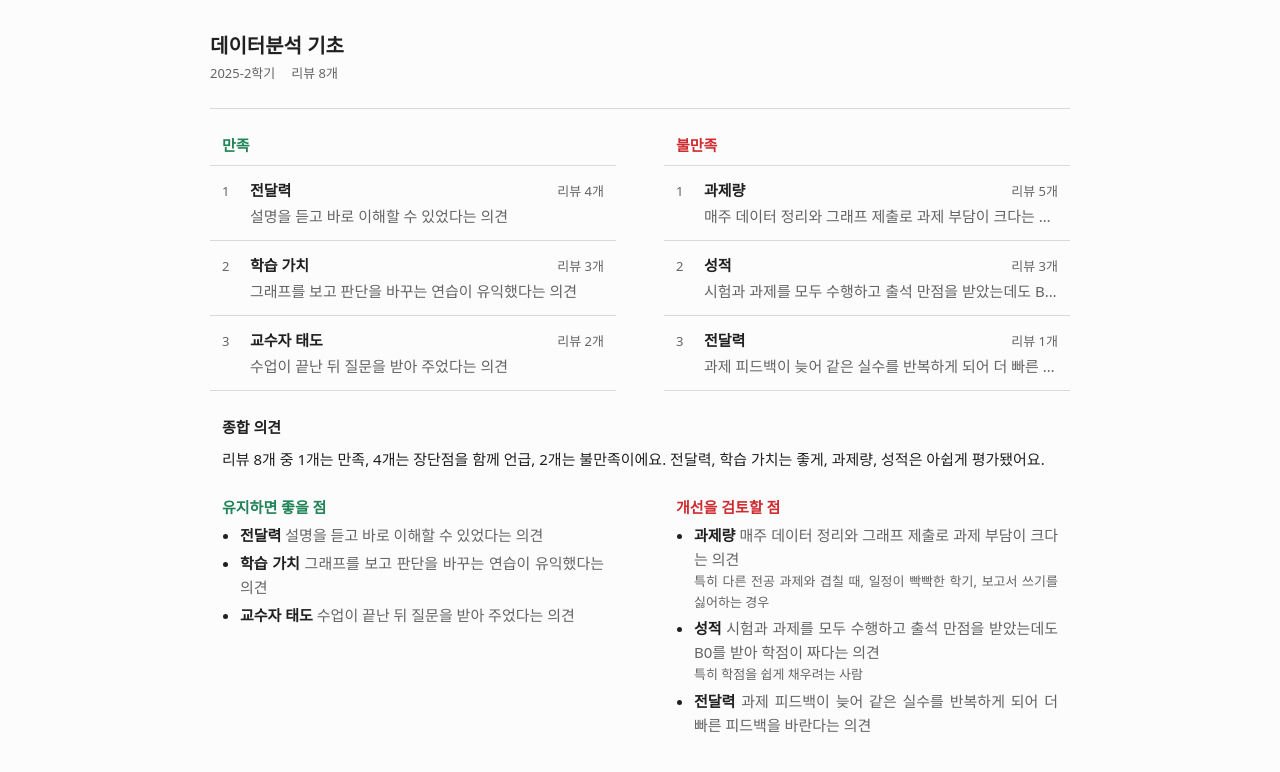
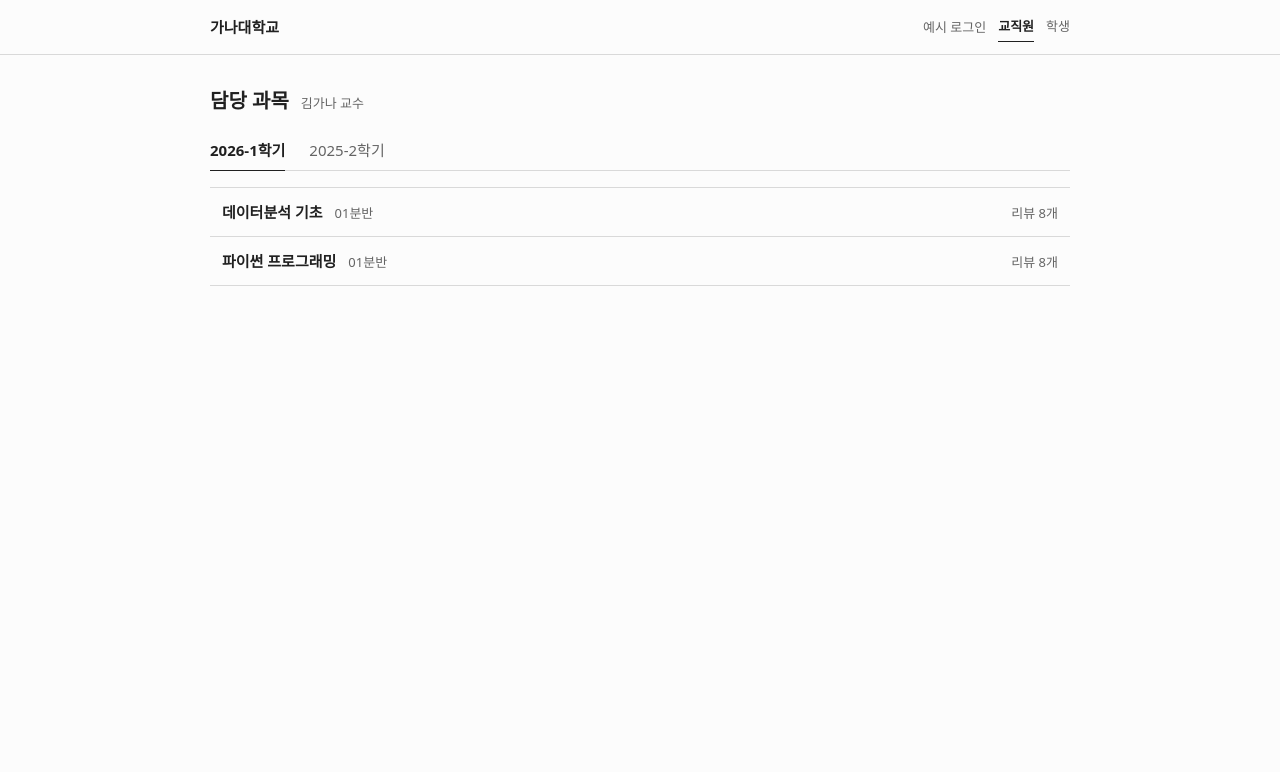
Before and after one commit to sanjune2/team_project, a React (Vite) app in the folder frontend/: page / in a window 1280 px wide. Shown: the top 772 px of the page. Built offline with nearby package versions, Linux system fonts and the light colour scheme.

Commit message:
feat: 가나대학교 포털 레퍼런스 페이지 (예시 로그인, 학기별 담당 과목, 과목 검색)

```diff
--- a/frontend/src/App.jsx
+++ b/frontend/src/App.jsx
@@ -21,5 +21,14 @@ export default function App() {
   const hash = useHash();
 
   if (hash === "#analyze") return <AnalyzePage labels={labels} />;
-  return <ReferencePage labels={labels} mode={hash === "#learner" ? "learner" : "instructor"} />;
+
+  // 포털 상단 예시 로그인 전환 = 주소 끝 # 바꾸기 (교직원: 없음 / 학생: #learner)
+  const mode = hash === "#learner" ? "learner" : "instructor";
+  const changeMode = (next) => {
+    if (next === mode) return;
+    if (next === "learner") window.location.hash = "learner";
+    else history.pushState(null, "", window.location.pathname + window.location.search);
+    window.dispatchEvent(new HashChangeEvent("hashchange"));
+  };
+  return <ReferencePage labels={labels} mode={mode} onModeChange={changeMode} />;
 }
--- /dev/null
+++ b/frontend/src/components/portal/InstructorHome.jsx
@@ -0,0 +1,52 @@
+// 교직원: 학기 선택 → 담당 과목 목록 (학기 파일)
+export default function InstructorHome({ professor, semester: picked, onSemester, onSelect }) {
+  const courses = professor?.courses ?? [];
+  const semesters = [...new Set(courses.map((c) => c.semester))].sort().reverse();
+  const semester = semesters.includes(picked) ? picked : semesters[0];
+  const list = courses.filter((c) => c.semester === semester);
+
+  return (
+    <section>
+      <div className="pt-title">
+        <h1>담당 과목</h1>
+        {professor && <p className="pt-sub">{professor.name} 교수</p>}
+      </div>
+
+      {semesters.length > 0 && (
+        <div className="pt-tabs" role="group" aria-label="학기">
+          {semesters.map((s) => (
+            <button
+              key={s}
+              type="button"
+              className="pt-tab num"
+              aria-pressed={s === semester}
+              onClick={() => onSemester(s)}
+            >
+              {s}학기
+            </button>
+          ))}
+        </div>
+      )}
+
+      {list.length === 0 ? (
+        <p className="pt-empty">이 학기에 분석된 과목이 없어요.</p>
+      ) : (
+        <ul className="pt-list">
+          {list.map((c) => (
+            <li key={c.file}>
+              <button
+                type="button"
+                className="pt-row"
+                onClick={() => onSelect({ file: c.file, title: c.course_name, meta: [`${c.semester}학기`, `${c.section_id}분반`] })}
+              >
+                <span className="pt-row-name">{c.course_name}</span>
+                <span className="pt-row-sub num">{c.section_id}분반</span>
+                <span className="pt-row-count num">리뷰 {c.review_count}개</span>
+              </button>
+            </li>
+          ))}
+        </ul>
+      )}
+    </section>
+  );
+}
--- /dev/null
+++ b/frontend/src/components/portal/LearnerHome.jsx
@@ -0,0 +1,46 @@
+// 학생: 과목 검색 → "과목 + 담당 교수" 목록 (전체 학기 합산 파일)
+const normalize = (s) => (s ?? "").replace(/\s+/g, "").toLowerCase();
+
+export default function LearnerHome({ courses, query, onQuery, onSelect }) {
+  const q = normalize(query);
+  const list = q
+    ? courses.filter((c) => normalize(c.course_name).includes(q) || normalize(c.professor_name).includes(q))
+    : courses;
+
+  return (
+    <section>
+      <div className="pt-title">
+        <h1>강의평 분석</h1>
+      </div>
+
+      <input
+        type="search"
+        className="pt-search"
+        placeholder="과목명 또는 교수명"
+        aria-label="과목 검색"
+        value={query}
+        onChange={(e) => onQuery(e.target.value)}
+      />
+
+      {list.length === 0 ? (
+        <p className="pt-empty">검색 결과가 없어요.</p>
+      ) : (
+        <ul className="pt-list">
+          {list.map((c) => (
+            <li key={c.file}>
+              <button
+                type="button"
+                className="pt-row"
+                onClick={() => onSelect({ file: c.file, title: c.course_name, meta: [`${c.professor_name} 교수`, "전체 학기"] })}
+              >
+                <span className="pt-row-name">{c.course_name}</span>
+                <span className="pt-row-sub">{c.professor_name} 교수</span>
+                <span className="pt-row-count num">리뷰 {c.review_count}개</span>
+              </button>
+            </li>
+          ))}
+        </ul>
+      )}
+    </section>
+  );
+}
--- /dev/null
+++ b/frontend/src/components/portal/PortalHeader.jsx
@@ -0,0 +1,29 @@
+// 포털 상단: 학교명 + 예시 로그인 전환 (교직원 / 학생)
+const ROLES = [
+  { mode: "instructor", label: "교직원" },
+  { mode: "learner", label: "학생" },
+];
+
+export default function PortalHeader({ school, mode, onModeChange }) {
+  return (
+    <header className="pt-header">
+      <div className="pt-header-inner">
+        <span className="pt-school">{school}</span>
+        <div className="pt-login" role="group" aria-label="예시 로그인">
+          <span className="pt-login-label">예시 로그인</span>
+          {ROLES.map((r) => (
+            <button
+              key={r.mode}
+              type="button"
+              className="pt-role"
+              aria-pressed={mode === r.mode}
+              onClick={() => onModeChange(r.mode)}
+            >
+              {r.label}
+            </button>
+          ))}
+        </div>
+      </div>
+    </header>
+  );
+}
--- a/frontend/src/pages/ReferencePage.jsx
+++ b/frontend/src/pages/ReferencePage.jsx
@@ -1,7 +1,12 @@
 import { useEffect, useState } from "react";
 import ResultView from "../components/ResultView.jsx";
+import PortalHeader from "../components/portal/PortalHeader.jsx";
+import InstructorHome from "../components/portal/InstructorHome.jsx";
+import LearnerHome from "../components/portal/LearnerHome.jsx";
+import "../styles/portal.css";
 
-// 고객사가 보관 중인 결과 파일을 불러와 그리는 화면 (서버 호출 없음)
+// 가나대학교 포털 (고객사 연동을 보여 주는 레퍼런스 예시, 서버 호출 없음)
+// index.json으로 과목과 결과 파일을 찾고, 고른 과목의 결과 파일을 읽어 결과 화면을 그림
 // 실제 레퍼런스 데이터(reference/)가 있으면 그것을, 없으면 샘플(reference_sample/)을 씀
 const BASE = import.meta.env.BASE_URL;
 const DIRS = ["reference", "reference_sample"];
@@ -23,38 +28,93 @@ async function loadIndex() {
   throw new Error("index");
 }
 
-// mode: "instructor" → 교수 1명의 한 학기 과목 / "learner" → 과목의 전체 학기
-export default function ReferencePage({ labels, mode }) {
-  const [view, setView] = useState(null);
-  const [error, setError] = useState("");
+// mode: "instructor" 교직원 로그인 / "learner" 학생 로그인
+export default function ReferencePage({ labels, mode, onModeChange }) {
+  const [data, setData] = useState(null); // { dir, index }
+  const [indexError, setIndexError] = useState(false);
+  const [selected, setSelected] = useState(null); // { file, title, meta }
+  const [result, setResult] = useState(null);
+  const [resultError, setResultError] = useState(false);
+  // 목록으로 돌아왔을 때 고른 학기와 검색어를 유지
+  const [semester, setSemester] = useState(null);
+  const [query, setQuery] = useState("");
 
   useEffect(() => {
+    loadIndex()
+      .then(setData)
+      .catch(() => setIndexError(true));
+  }, []);
+
+  // 로그인을 바꾸면 목록으로
+  useEffect(() => {
+    setSelected(null);
+  }, [mode]);
+
+  useEffect(() => {
+    if (!selected || !data) return;
     let active = true;
-    setView(null);
-    (async () => {
-      const { dir, index } = await loadIndex();
-      let target, meta;
-      if (mode === "learner") {
-        target = index.courses[0];
-        meta = [target.professor_name, "전체 학기"];
-      } else {
-        const prof = index.professors[0];
-        target = prof.courses[0];
-        meta = [`${target.semester}학기`];
-      }
-      const result = await loadJson(`${BASE}${dir}/${target.file}`);
-      if (active) setView({ result, title: target.course_name, meta });
-    })().catch(() => active && setError("분석 결과를 불러오지 못했어요."));
+    setResult(null);
+    setResultError(false);
+    loadJson(`${BASE}${data.dir}/${selected.file}`)
+      .then((r) => {
+        if (!Array.isArray(r?.summary_by_category) || !Array.isArray(r?.reviews) || !r?.meta) throw new Error("shape");
+        if (active) setResult(r);
+      })
+      .catch(() => active && setResultError(true));
     return () => {
       active = false;
     };
-  }, [mode]);
+  }, [selected, data]);
+
+  useEffect(() => {
+    window.scrollTo(0, 0);
+  }, [selected]);
+
+  const school = data?.index.school?.replace(/\s*\(.*\)\s*$/, "") ?? "";
+
+  let body;
+  if (indexError) {
+    body = (
+      <p className="error" role="alert">
+        과목 목록을 불러오지 못했어요.
+      </p>
+    );
+  } else if (!data) {
+    body = <p className="hint">불러오는 중</p>;
+  } else if (selected) {
+    body = (
+      <>
+        <button type="button" className="pt-back" onClick={() => setSelected(null)}>
+          목록으로
+        </button>
+        {resultError && (
+          <p className="error" role="alert">
+            분석 결과를 불러오지 못했어요.
+          </p>
+        )}
+        {!result && !resultError && <p className="hint">불러오는 중</p>}
+        {result && (
+          <ResultView result={result} labels={labels} mode={mode} title={selected.title} meta={selected.meta} />
+        )}
+      </>
+    );
+  } else if (mode === "learner") {
+    body = <LearnerHome courses={data.index.courses ?? []} query={query} onQuery={setQuery} onSelect={setSelected} />;
+  } else {
+    body = (
+      <InstructorHome
+        professor={data.index.professors?.[0]}
+        semester={semester}
+        onSemester={setSemester}
+        onSelect={setSelected}
+      />
+    );
+  }
 
   return (
-    <main>
-      {!view && !error && <p className="hint">불러오는 중</p>}
-      {error && <p className="error" role="alert">{error}</p>}
-      {view && <ResultView result={view.result} labels={labels} mode={mode} title={view.title} meta={view.meta} />}
-    </main>
+    <>
+      <PortalHeader school={school} mode={mode} onModeChange={onModeChange} />
+      <main className="pt-main">{body}</main>
+    </>
   );
 }
--- /dev/null
+++ b/frontend/src/styles/portal.css
@@ -0,0 +1,55 @@
+/* 가나대학교 포털 (레퍼런스 예시). 값은 tokens.css 변수만 사용 */
+
+/* 상단: 학교명 + 예시 로그인 */
+.pt-header { border-bottom: var(--border); background: var(--bg); }
+.pt-header-inner { max-width: 860px; margin: 0 auto; padding: var(--sp-3) var(--sp-4); display: flex; align-items: center; justify-content: space-between; gap: var(--sp-4); }
+.pt-school { font-weight: var(--fw-strong); }
+.pt-login { display: flex; align-items: center; gap: var(--sp-3); font-size: var(--fs-small); }
+.pt-login-label { color: var(--text-sub); }
+
+/* 버튼 기본 스타일(App.css) 초기화 */
+.pt-role, .pt-tab, .pt-row, .pt-back { all: unset; box-sizing: border-box; cursor: pointer; }
+.pt-role:focus-visible, .pt-tab:focus-visible, .pt-row:focus-visible, .pt-back:focus-visible { outline: 0.5px solid var(--line-strong); outline-offset: 2px; }
+
+.pt-role { color: var(--text-sub); padding: var(--sp-1) 0; border-bottom: 1px solid transparent; }
+.pt-role:hover { color: var(--text); }
+.pt-role[aria-pressed="true"] { color: var(--text); font-weight: var(--fw-strong); border-bottom-color: var(--text); }
+
+.pt-main { word-break: keep-all; }
+
+/* 목록 화면 제목 */
+.pt-title { display: flex; align-items: baseline; gap: var(--sp-3); padding-bottom: var(--sp-4); }
+.pt-title h1 { font-size: var(--fs-title); font-weight: var(--fw-strong); line-height: var(--lh-tight); margin: 0; }
+.pt-sub { margin: 0; color: var(--text-sub); font-size: var(--fs-small); }
+
+/* 학기 선택 */
+.pt-tabs { display: flex; gap: var(--sp-5); border-bottom: var(--border); }
+.pt-tab { padding: var(--sp-2) 0; color: var(--text-sub); border-bottom: 1px solid transparent; margin-bottom: -0.5px; }
+.pt-tab:hover { color: var(--text); }
+.pt-tab[aria-pressed="true"] { color: var(--text); font-weight: var(--fw-strong); border-bottom-color: var(--text); }
+
+/* 검색 */
+.pt-search { box-sizing: border-box; width: 100%; padding: var(--sp-2) var(--sp-3); font: inherit; color: var(--text); background: var(--bg); border: var(--border); border-radius: var(--radius-control); }
+.pt-search:focus { outline: 0.5px solid var(--line-strong); }
+.pt-search::placeholder { color: var(--text-sub); }
+
+/* 과목 목록 */
+.pt-list { list-style: none; margin: var(--sp-4) 0 0; padding: 0; }
+.pt-list li { border-top: var(--border); }
+.pt-list li:last-child { border-bottom: var(--border); }
+.pt-row { width: 100%; display: flex; align-items: baseline; gap: var(--sp-3); padding: var(--sp-3); }
+.pt-row:hover { background: var(--bg-hover); }
+.pt-row-name { font-weight: var(--fw-strong); }
+.pt-row-sub { flex: 1; color: var(--text-sub); font-size: var(--fs-small); }
+.pt-row-count { color: var(--text-sub); font-size: var(--fs-small); white-space: nowrap; }
+.pt-empty { margin: var(--sp-4) 0 0; color: var(--text-sub); }
+
+/* 결과 화면 위 목록으로 */
+.pt-back { display: inline-block; margin-bottom: var(--sp-4); color: var(--text-sub); font-size: var(--fs-small); }
+.pt-back:hover { color: var(--text); }
+
+@media (max-width: 640px) {
+  .pt-header-inner { flex-wrap: wrap; gap: var(--sp-2); }
+  .pt-row { flex-wrap: wrap; row-gap: 0; }
+  .pt-row-name { flex-basis: 100%; }
+}
```
